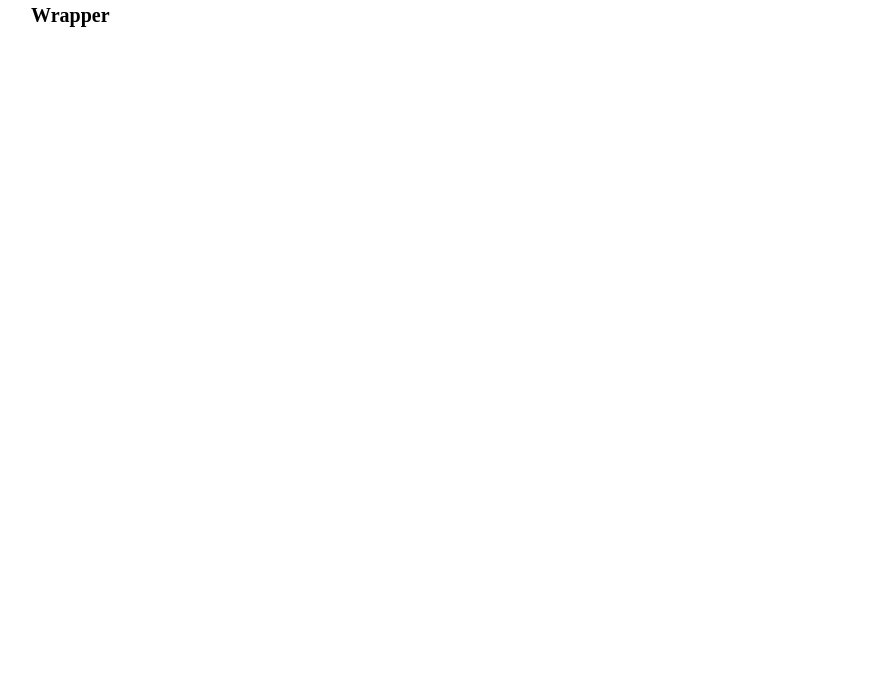
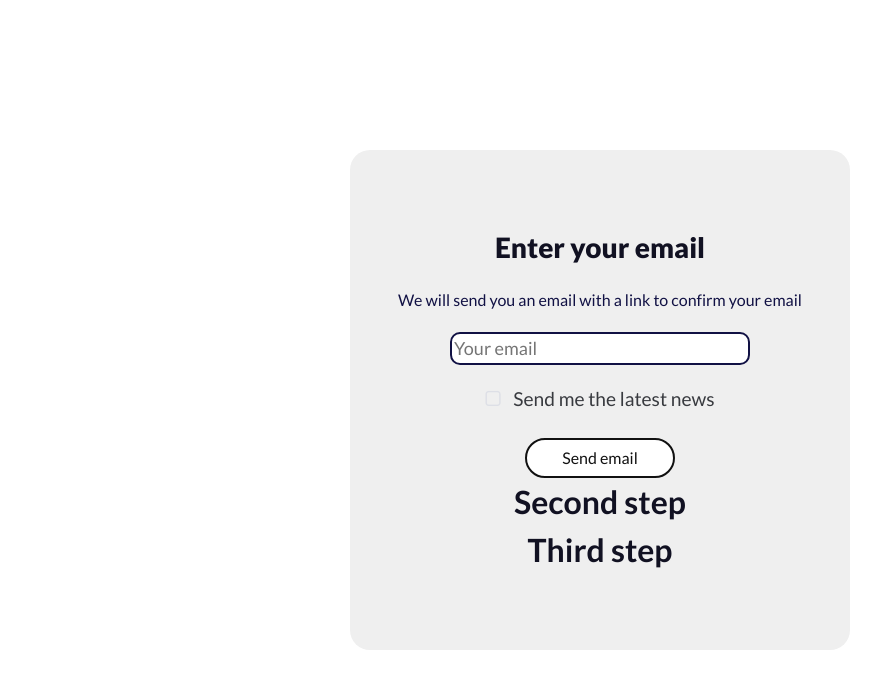
Before and after one commit to stvvvvvv/registration-form, a Vue app: page / in a window 1280 px wide. Shown: the top 688 px of the page, without its empty margins (40-921 px from the left). Built offline with nearby package versions, Linux system fonts and the light colour scheme.

Commit message:
New
1. Added first step of form
2. Added styles
3. Added Font Awesome

```diff
--- a/public/index.html
+++ b/public/index.html
@@ -5,6 +5,7 @@
     <meta http-equiv="X-UA-Compatible" content="IE=edge">
     <meta name="viewport" content="width=device-width,initial-scale=1.0">
     <link rel="icon" href="<%= BASE_URL %>favicon.ico">
+
     <title><%= htmlWebpackPlugin.options.title %></title>
   </head>
   <body>
--- a/src/assets/styles/main.scss
+++ b/src/assets/styles/main.scss
@@ -1,12 +1,119 @@
 @import 're.scss';
+@import url('https://fonts.googleapis.com/css2?family=Lato:ital,wght@0,100;0,300;0,400;0,700;0,900;1,100;1,300;1,400;1,700;1,900&display=swap');
+@import url('https://maxcdn.bootstrapcdn.com/font-awesome/4.6.3/css/font-awesome.min.css');
+
+
 html{
+    font-family: 'Lato', sans-serif;
     font-size: 10px;
 }
 
+body{
+    font-size: 1.6rem;
+}
+
 .wrapper{
+    display: flex;
+    justify-content: center;
+    align-items: center;
+    height: 100vh;
     max-width: 1170px;
     margin-left: auto;
     margin-right: auto;
     padding-left: 16px;
     padding-right: 16px;
 }
+
+
+
+.form{
+    &__step{
+        display: flex;
+        justify-content: center;
+        align-items: center;
+        flex-direction: column;
+    }
+    &__container{
+        display: flex;
+        justify-content: center;
+        align-items: center;
+        flex-direction: column;
+        width: 500px;
+        height: 500px;
+        padding: 1rem;
+        background-color: #1111;
+        color: #111122;
+        border-radius: 2rem;
+    }
+    &__title{
+        margin-bottom: 2rem;
+        font-size: 2.8rem;
+        font-weight: 900;
+    }
+    &__note{
+        text-align: center;
+        margin-bottom: 2rem;
+        color: #111144;
+    }
+    &__input{
+        width: 300px;
+        margin-bottom: 2rem;
+        font-size: 1.8rem;
+        border-radius: 1rem;
+        border: solid 2px #111144;
+        outline: none;
+    }
+    &__label{
+        cursor: pointer;
+        color: #383A3F;
+        display: block;
+        margin-bottom: 10px;
+        font-size: 1.2em;
+    }
+    &__checkbox{
+        display: none;
+    }
+    &__span::before{
+        content: "\f096";
+        color: #dddfe6;
+        font-family: "fontAwesome";
+        line-height: 1;
+        width: 1em;
+        display: inline-block;
+        margin-right: 5px;
+
+    }
+    &__btn{
+        display: block;
+         width: 100%;
+         max-width: 150px;
+         height: 4rem;
+         margin-top: 1.5rem;
+         padding: 0rem 3rem;
+         font-size: 1.6rem;
+         border-radius: 1rem;
+         border: 2px solid #111;
+         background-color: #fff;
+         color: #111;
+         border-radius: 3rem;
+         cursor: pointer;
+         transition: all 0.28s ease-out;
+         &:hover{
+            background-color: #111;
+            color: #fff;
+         }
+    }
+}
+
+.form__checkbox:checked + .form__span::before{
+    content: "\f14a";
+    color: #111;
+    animation: tick 150ms ease-in;
+}
+
+
+@keyframes tick{
+  0%{ transform: scale(0); }
+  90%{ transform: scale(1.3); }
+  100%{ transform: scale(1); }
+}
--- /dev/null
+++ b/src/components/vForm.vue
@@ -0,0 +1,35 @@
+<template>
+  <div class="form__container">
+      <form action="" class="form">
+          <div v-show="step === 0" class="form__step">
+            <h2 class="form__title">Enter your email</h2>
+            <p class="form__note">We will send you an email with a link to confirm your email</p>
+            <input class="form__input" type="text" name="email" id="email" placeholder="Your email">
+            <div class="input__container">
+              <label class="form__label" for="cbx">
+                <input class="form__checkbox" type="checkbox" name="cbx" id="cbx">
+                <span class="form__span"> Send me the latest news</span>
+              </label>
+            </div>
+            <button type="button" class="form__btn"> Send email </button>
+          </div>
+          <div class="form__step">
+            <h1>Second step</h1>
+          </div>
+          <div class="form__step">
+            <h1>Third step</h1>
+          </div>
+      </form>
+  </div>
+</template>
+
+<script>
+export default {
+  name: 'Form',
+  data () {
+    return {
+      step: 0
+    }
+  }
+}
+</script>
--- a/src/components/vWrapper.vue
+++ b/src/components/vWrapper.vue
@@ -1,12 +1,15 @@
 <template>
   <div class="wrapper">
-    <h1>Wrapper</h1>
+    <v-form/>
   </div>
 </template>
 
 <script>
+import vForm from '@/components/vForm.vue'
+
 export default {
-  name: 'vWrapper'
+  name: 'vWrapper',
+  components: { vForm }
 }
 </script>
 
```
